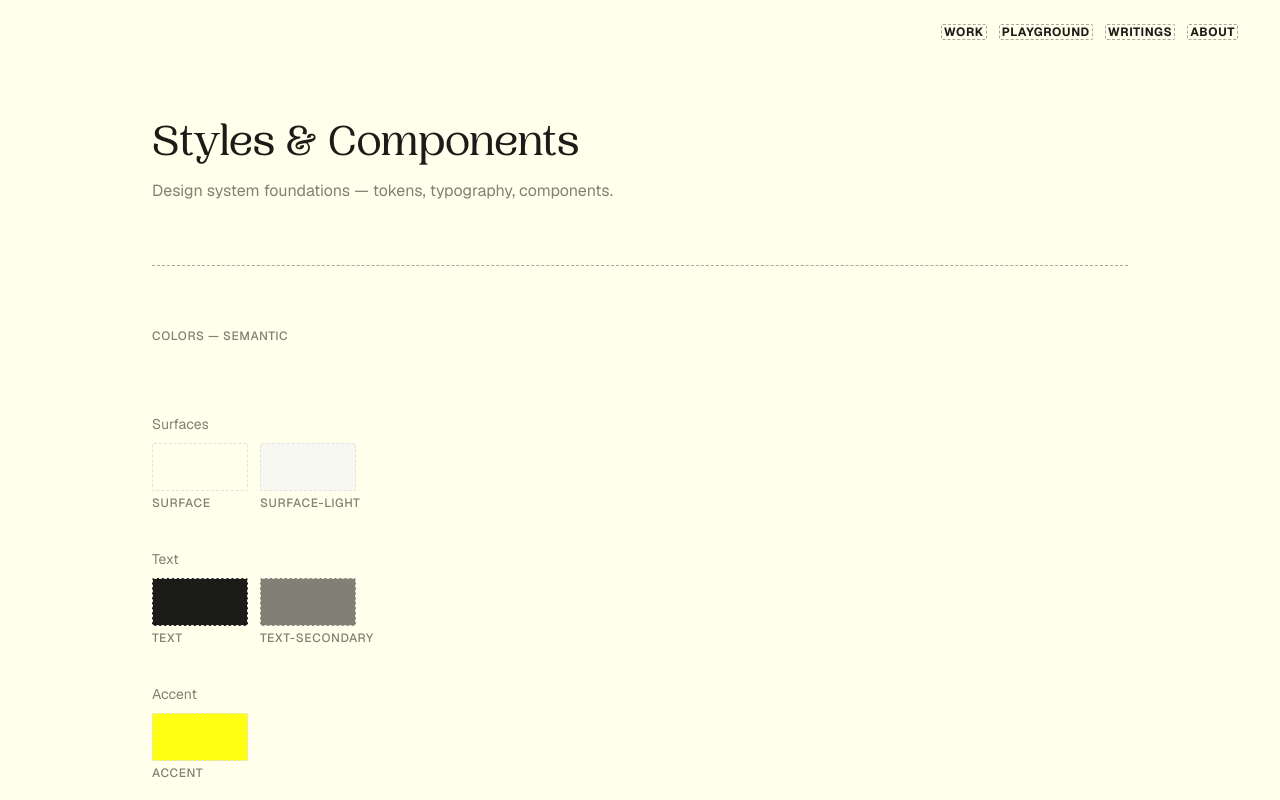
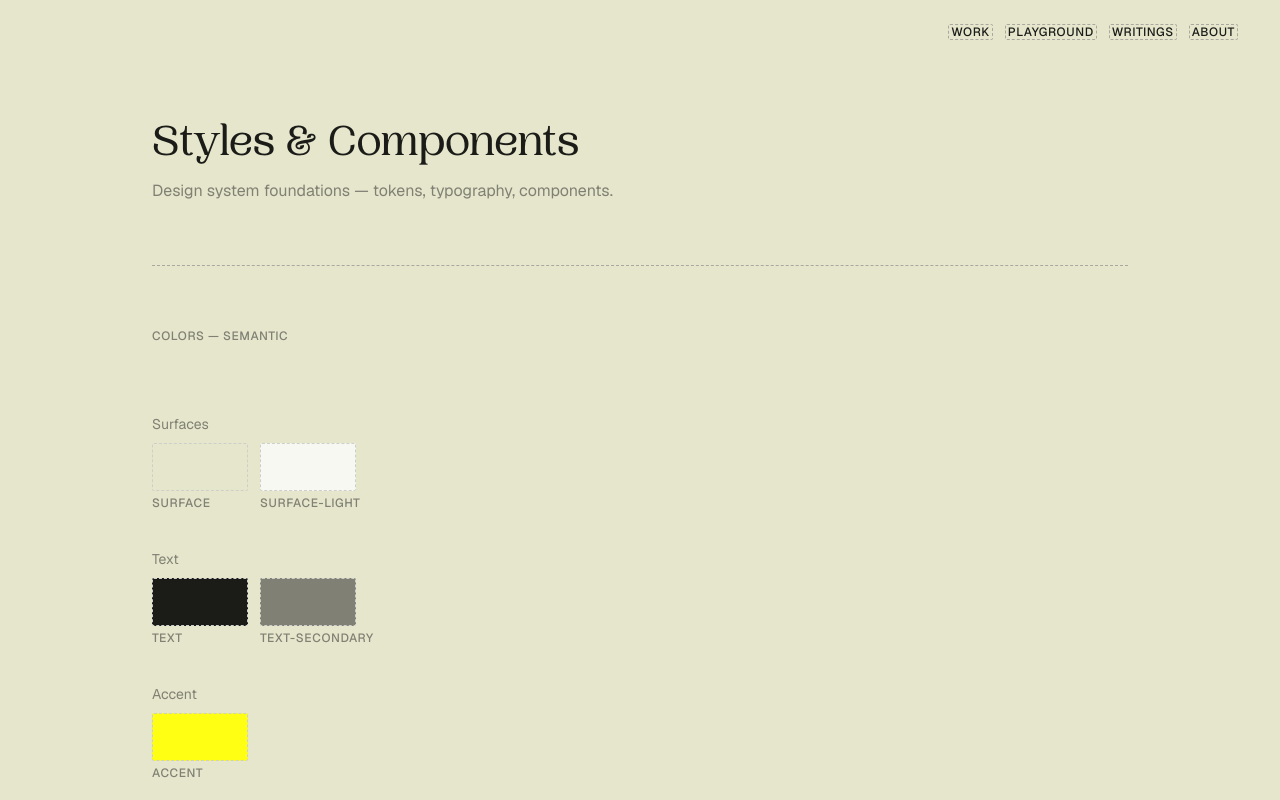
Before and after one commit to jous-c/site-jou, a Next.js app: page /styles in a window 1280 px wide. Shown: the top 800 px of the page. Built offline with nearby package versions, Linux system fonts and the light colour scheme.

Commit message:
nav bar fixes, back button, sidebar interaction fixes

```diff
--- a/src/components/layout/Footer.tsx
+++ b/src/components/layout/Footer.tsx
@@ -45,8 +45,8 @@ function Clock() {
 
 export function Footer() {
   return (
-    <footer className="px-page pt-4 pb-5 bg-surface-darker">
-      <div className="flex items-center justify-between pt-2.5">
+    <footer className="px-page pt-4 pb-5 bg-surface-darker ">
+      <div className="flex items-center justify-between pt-2.5 ">
         <Clock />
 
         <span className="font-sans text-label font-bold uppercase tracking-[var(--tracking-label)] leading-[var(--leading-label)] text-text whitespace-nowrap">
--- a/src/components/layout/Nav.tsx
+++ b/src/components/layout/Nav.tsx
@@ -16,7 +16,10 @@ export function Nav() {
 
   return (
     <header className={`sticky top-0 z-50 ${isCaseStudy ? 'bg-surface-light' : 'bg-surface'}`}>
-      <nav className="flex items-end justify-end gap-3 px-page pt-6 pb-4">
+      <nav className={`flex items-end gap-3 px-page pt-6 pb-4 ${isCaseStudy ? '' : 'justify-end'}`}>
+        {isCaseStudy && (
+          <NavItem label="← back" href="/" state="unselected" className="mr-auto" />
+        )}
         {NAV_ITEMS.map((item) => (
           <NavItem
             key={item.href}
--- a/src/components/ui/NavItem.tsx
+++ b/src/components/ui/NavItem.tsx
@@ -5,7 +5,7 @@ import { cn } from '@/lib/utils';
 const navItemVariants = cva(
   [
     'inline-flex items-center justify-center rounded-sm px-0.5 py-px',
-    'font-sans text-label font-bold uppercase tracking-[var(--tracking-label)]',
+    'font-sans text-label font-medium uppercase tracking-[var(--tracking-label)]',
     'leading-[var(--leading-label)] text-text',
     'transition-colors duration-200 ease-in',
   ],
--- a/src/components/work/CaseStudySection.tsx
+++ b/src/components/work/CaseStudySection.tsx
@@ -12,14 +12,14 @@ export function CaseStudySection({ label, children }: CaseStudySectionProps) {
   const id = slugify(label);
 
   return (
-    <section id={id} className="group/section scroll-mt-5 px-6 pt-[60px] first-of-type:pt-0 md:px-page">
+    <section id={id} className="group/section scroll-mt-16 px-6 first-of-type:pt-0 md:px-page">
       <div className="group-first-of-type/section:hidden">
         <Divider className="mb-[60px]" />
       </div>
-      <Text as="h2" variant="label" className="max-w-[809px]">
+      <Text as="h2" variant="label" className="max-w-[800px]">
         {label}
       </Text>
-      <div className="mt-[52px] space-y-3">{children}</div>
+      <div className="mt-[52px] space-y-2">{children}</div>
     </section>
   );
 }
--- a/src/components/work/HeroImage.tsx
+++ b/src/components/work/HeroImage.tsx
@@ -7,7 +7,7 @@ interface HeroImageProps {
 
 export function HeroImage({ src, alt }: HeroImageProps) {
   return (
-    <section className="px-6 md:px-page">
+    <section className="px-6 md:px-page pb-10">
       <div className="relative aspect-[21/9] w-full overflow-hidden rounded-md border border-dashed border-border">
         <Image
           src={src}
--- a/src/components/work/mdx-components.tsx
+++ b/src/components/work/mdx-components.tsx
@@ -13,7 +13,7 @@ function CaseStudyH2({ children, ...props }: ComponentPropsWithoutRef<'h2'>) {
 
 function CaseStudyP({ children, ...props }: ComponentPropsWithoutRef<'p'>) {
   return (
-    <Text as="p" variant="body-lg" className="w-[50vw] pb-40" {...props}>
+    <Text as="p" variant="body-lg" className="w-[50vw] pb-20" {...props}>
       {children}
     </Text>
   );
--- a/src/styles/globals.css
+++ b/src/styles/globals.css
@@ -8,9 +8,9 @@
 
 :root {
   /* --- Surfaces --- */
-  --color-surface: var(--yellow-100);
+  --color-surface: var(--beige-200);
   --color-surface-light: var(--beige-50);
-  --color-surface-darker: var(--beige-300);
+  --color-surface-darker: var(--beige-400);
 
   /* --- Text --- */
   --color-text: var(--neutral-black);
@@ -29,7 +29,7 @@
   /* --- Borders --- */
   --color-border: var(--neutral-500);
   --color-border-light: var(--neutral-400);
-  --color-border-subtle: var(--neutral-200);
+  --color-border-subtle: var(--neutral-300);
 
   /* --- Typography: font families ---
      PP Woodland must be self-hosted. Add @font-face in layout.tsx
@@ -166,6 +166,7 @@
 
 html {
   scroll-behavior: smooth;
+  scroll-padding-top: 64px;
 }
 
 body {
```
